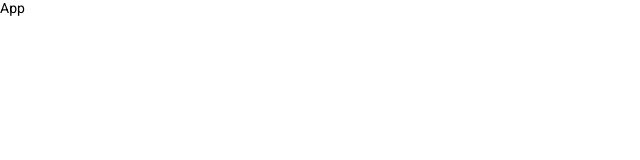
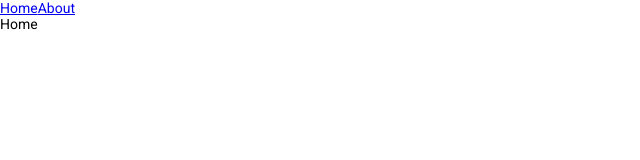
Before and after one commit to qpounodb/github-client, a React (Create React App) app: page / in a window 1280 px wide. Shown: the top 160 px of the page, without its empty margins (0-640 px from the left). Built offline with nearby package versions, Linux system fonts and the light colour scheme.

Commit message:
chore: add react-router and axios

```diff
--- a/package.json
+++ b/package.json
@@ -19,9 +19,11 @@
     "@types/node": "^16.7.13",
     "@types/react": "^18.0.0",
     "@types/react-dom": "^18.0.0",
+    "axios": "^0.27.2",
     "classnames": "^2.3.1",
     "react": "^18.2.0",
     "react-dom": "^18.2.0",
+    "react-router-dom": "6",
     "react-scripts": "5.0.1",
     "typescript": "^4.4.2",
     "web-vitals": "^2.1.0"
--- a/src/App.tsx
+++ b/src/App.tsx
@@ -1,5 +1,17 @@
+import { Link, Route, Routes } from 'react-router-dom';
 import './App.css';
 
 export const App: React.FC = () => {
-  return <div className="App">App</div>;
+  return (
+    <div className="App">
+      <nav>
+        <Link to="/">Home</Link>
+        <Link to="/about">About</Link>
+      </nav>
+      <Routes>
+        <Route path="/" element={<div>Home</div>} />
+        <Route path="about" element={<div>About</div>} />
+      </Routes>
+    </div>
+  );
 };
--- a/src/index.tsx
+++ b/src/index.tsx
@@ -1,5 +1,6 @@
 import React from 'react';
 import ReactDOM from 'react-dom/client';
+import { BrowserRouter } from 'react-router-dom';
 import { App } from '~/App';
 import './index.css';
 import './variables.css';
@@ -9,7 +10,9 @@
 );
 root.render(
   <React.StrictMode>
-    <App />
+    <BrowserRouter>
+      <App />
+    </BrowserRouter>
   </React.StrictMode>
 );
 
```
Also changed, not shown: 1 other file (tests, documents, lock files or other folders).
